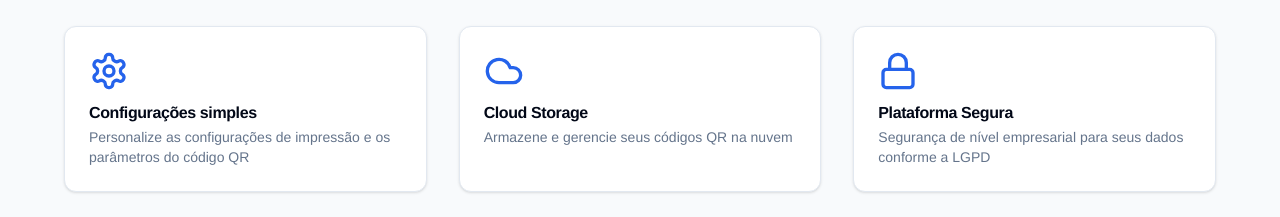
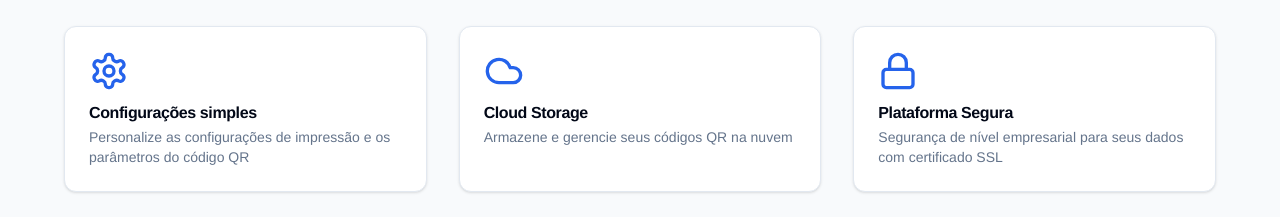
Before and after one commit to danielbragadasilva/cupomprint, a Next.js app: page / in a window 1280 px wide. Shown: the part 880-1097 px from the top of the page. Built offline with nearby package versions, Linux system fonts and the light colour scheme.

Commit message:
update info

```diff
--- a/components/landing-page.tsx
+++ b/components/landing-page.tsx
@@ -234,7 +234,7 @@ export default function LandingPage() {
                   <Lock className="h-10 w-10 text-primary mb-2" />
                   <CardTitle>Plataforma Segura</CardTitle>
                   <CardDescription>
-                  Segurança de nível empresarial para seus dados conforme a LGPD
+                  Segurança de nível empresarial para seus dados com certificado SSL
                   </CardDescription>
                 </CardHeader>
               </Card>
```
